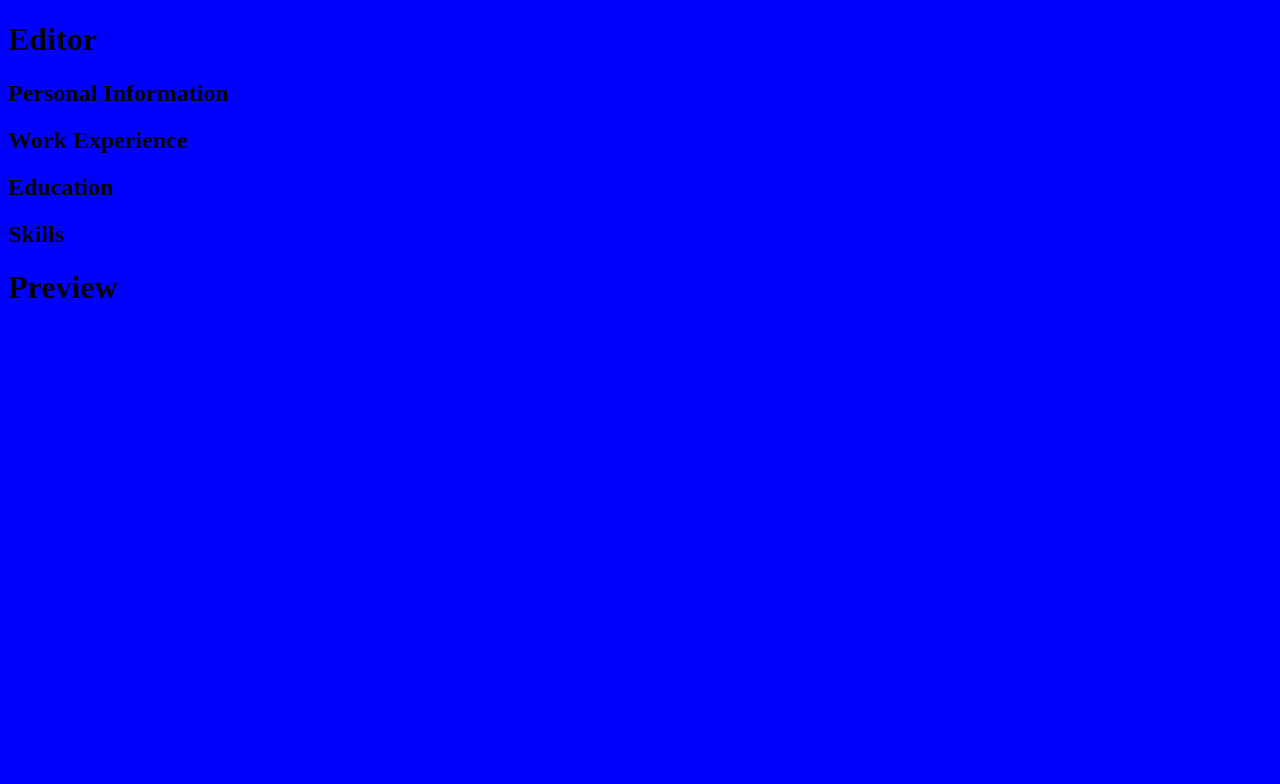
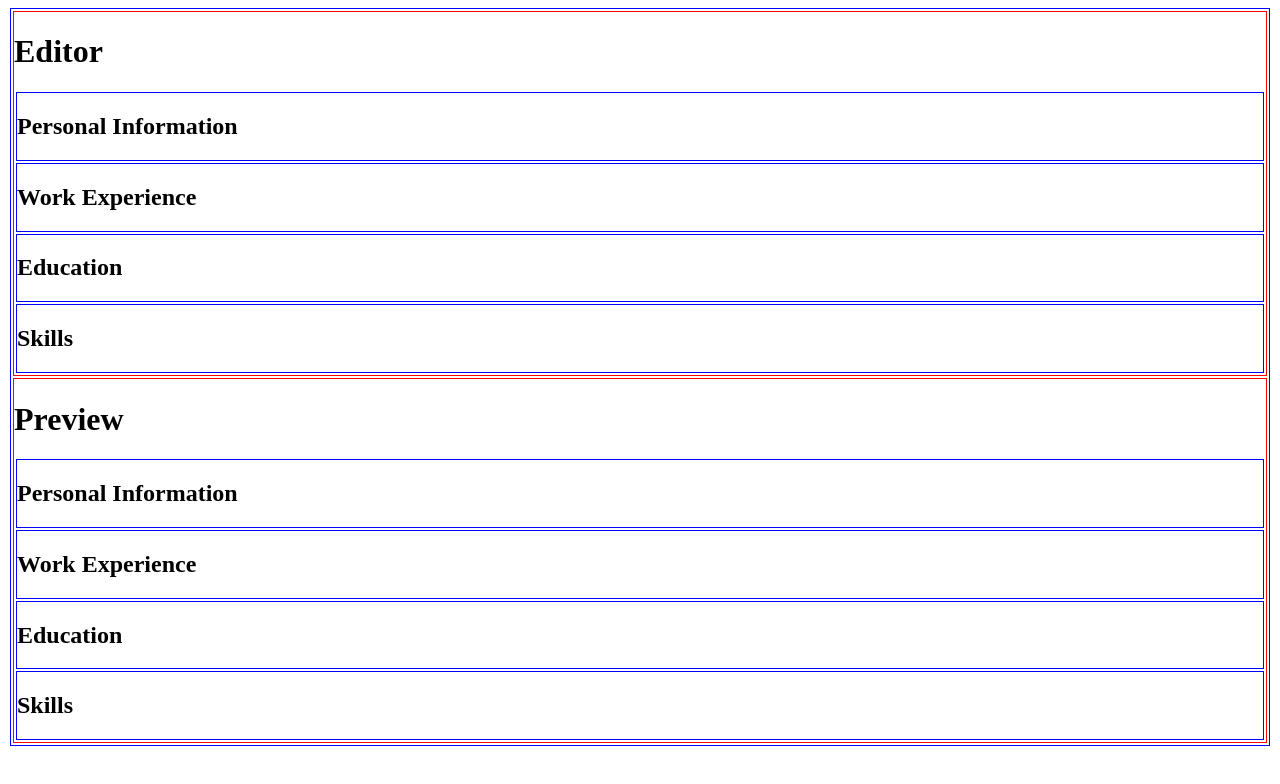
Before and after one commit to d1scipline/odin-cv-app, a React (Vite) app: page / in a window 1280 px wide. Shown: the top 784 px of the page. Built offline with nearby package versions, Linux system fonts and the light colour scheme.

Commit message:
feat: add preview components

```diff
--- /dev/null
+++ b/src/components/EducationPreviewContainer.jsx
@@ -0,0 +1,9 @@
+function EducationPreviewContainer() {
+  return (
+    <div className="education-preview-container">
+      <h2>Education</h2>
+    </div>
+  );
+}
+
+export default EducationPreviewContainer;
--- /dev/null
+++ b/src/components/PersonalInfoPreviewContainer.jsx
@@ -0,0 +1,9 @@
+function PersonalInfoPreviewContainer() {
+  return (
+    <div className="personal-info-preview-container">
+      <h2>Personal Information</h2>
+    </div>
+  );
+}
+
+export default PersonalInfoPreviewContainer;
--- a/src/components/Preview.jsx
+++ b/src/components/Preview.jsx
@@ -1,7 +1,16 @@
+import EducationPreviewContainer from "./EducationPreviewContainer";
+import PersonalInfoPreviewContainer from "./PersonalInfoPreviewContainer";
+import SkillsPreviewContainer from "./SkillsPreviewContainer";
+import WorkExpPreviewContainer from "./WorkExpPreviewContainer";
+
 function Preview() {
   return (
     <div className="preview">
       <h1>Preview</h1>
+      <PersonalInfoPreviewContainer></PersonalInfoPreviewContainer>
+      <WorkExpPreviewContainer></WorkExpPreviewContainer>
+      <EducationPreviewContainer></EducationPreviewContainer>
+      <SkillsPreviewContainer></SkillsPreviewContainer>
     </div>
   );
 }
--- /dev/null
+++ b/src/components/SkillsPreviewContainer.jsx
@@ -0,0 +1,9 @@
+function SkillsPreviewContainer() {
+  return (
+    <div className="skills-preview-container">
+      <h2>Skills</h2>
+    </div>
+  );
+}
+
+export default SkillsPreviewContainer;
--- /dev/null
+++ b/src/components/WorkExpPreviewContainer.jsx
@@ -0,0 +1,9 @@
+function WorkExpPreviewContainer() {
+  return (
+    <div className="work-experience-preview-container">
+      <h2>Work Experience</h2>
+    </div>
+  );
+}
+
+export default WorkExpPreviewContainer;
--- a/src/index.css
+++ b/src/index.css
@@ -1,3 +1,16 @@
 body {
-  background-color: blue;
+  background-color: white;
 }
+
+.editor {
+  border: 1px solid red;
+}
+
+.preview {
+  border: 1px solid red;
+}
+
+div {
+  margin: 2px;
+  border: 1px solid blue;
+}
```
